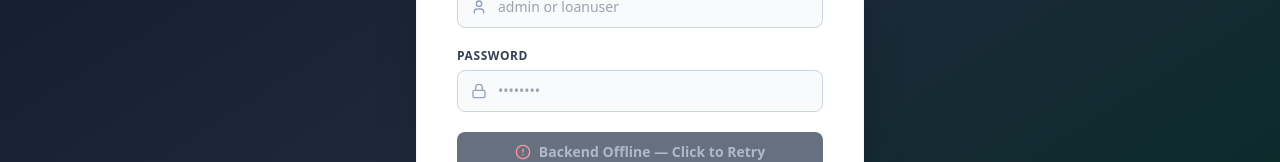
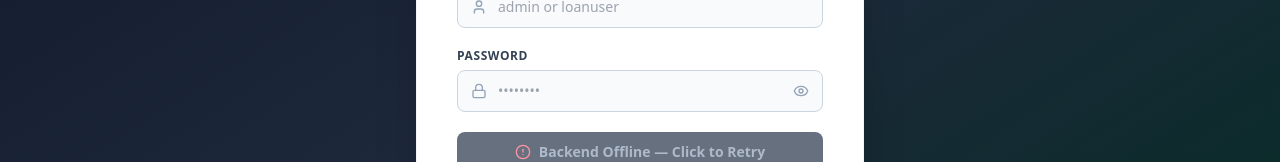
Before and after one commit to chrpas/CoopIS, a React (Vite) app in the folder client/web/: page /login in a window 1280 px wide. Shown: the part 350-512 px from the top of the page. Built offline with nearby package versions, Linux system fonts and the light colour scheme; no server answers.

Commit message:
feat(auth): add toggle to show and hide password on Login page

```diff
--- a/client/web/src/features/auth/LoginPage.tsx
+++ b/client/web/src/features/auth/LoginPage.tsx
@@ -2,13 +2,14 @@ import React, { useState, useEffect, useCallback } from "react";
 import { useNavigate, useLocation } from "react-router-dom";
 import axios from "axios";
 import { useAuth } from "../../context/AuthContext";
-import { Landmark, Shield, User, UserCheck, Users, Lock, ArrowRight, AlertCircle, Loader2, CheckCircle2, RefreshCw } from "lucide-react";
+import { Landmark, Shield, User, UserCheck, Users, Lock, ArrowRight, AlertCircle, Loader2, CheckCircle2, RefreshCw, Eye, EyeOff } from "lucide-react";
 
 type BackendHealth = "checking" | "online" | "offline";
 
 export const LoginPage: React.FC = () => {
   const [username, setUsername] = useState("");
   const [password, setPassword] = useState("");
+  const [showPassword, setShowPassword] = useState(false);
   const [error, setError] = useState<string | null>(null);
   const [loading, setLoading] = useState(false);
   const [backendHealth, setBackendHealth] = useState<BackendHealth>("checking");
@@ -210,13 +211,26 @@ export const LoginPage: React.FC = () => {
                   <Lock className="w-4 h-4" />
                 </div>
                 <input
-                  type="password"
+                  type={showPassword ? "text" : "password"}
                   required
                   value={password}
                   onChange={(e) => setPassword(e.target.value)}
                   placeholder="••••••••"
-                  className="w-full pl-10 pr-4 py-2.5 bg-slate-50 border border-slate-300 rounded-lg text-sm text-slate-900 focus:outline-none focus:ring-2 focus:ring-emerald-500 focus:border-emerald-500 transition-all"
+                  className="w-full pl-10 pr-10 py-2.5 bg-slate-50 border border-slate-300 rounded-lg text-sm text-slate-900 focus:outline-none focus:ring-2 focus:ring-emerald-500 focus:border-emerald-500 transition-all"
                 />
+                <button
+                  type="button"
+                  onClick={() => setShowPassword((prev) => !prev)}
+                  className="absolute inset-y-0 right-0 pr-3.5 flex items-center text-slate-400 hover:text-slate-600 focus:outline-none cursor-pointer transition-colors"
+                  title={showPassword ? "Hide password" : "Show password"}
+                  aria-label={showPassword ? "Hide password" : "Show password"}
+                >
+                  {showPassword ? (
+                    <EyeOff className="w-4 h-4" />
+                  ) : (
+                    <Eye className="w-4 h-4" />
+                  )}
+                </button>
               </div>
             </div>
 
```
